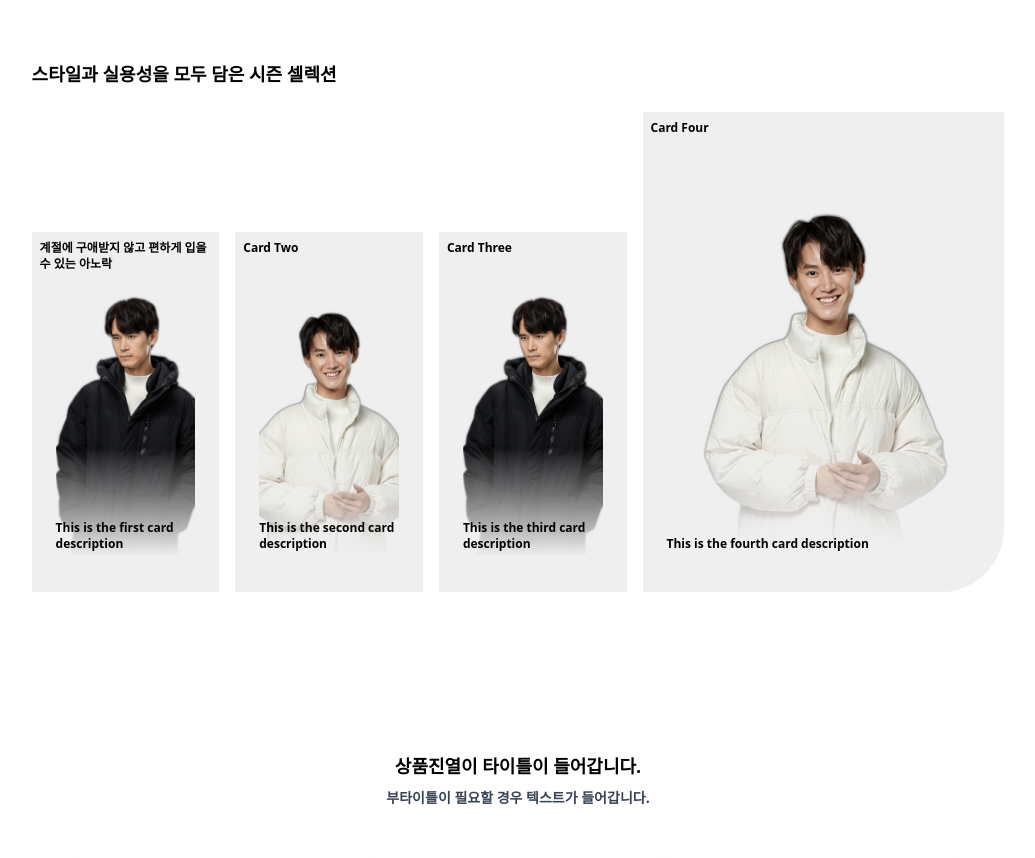
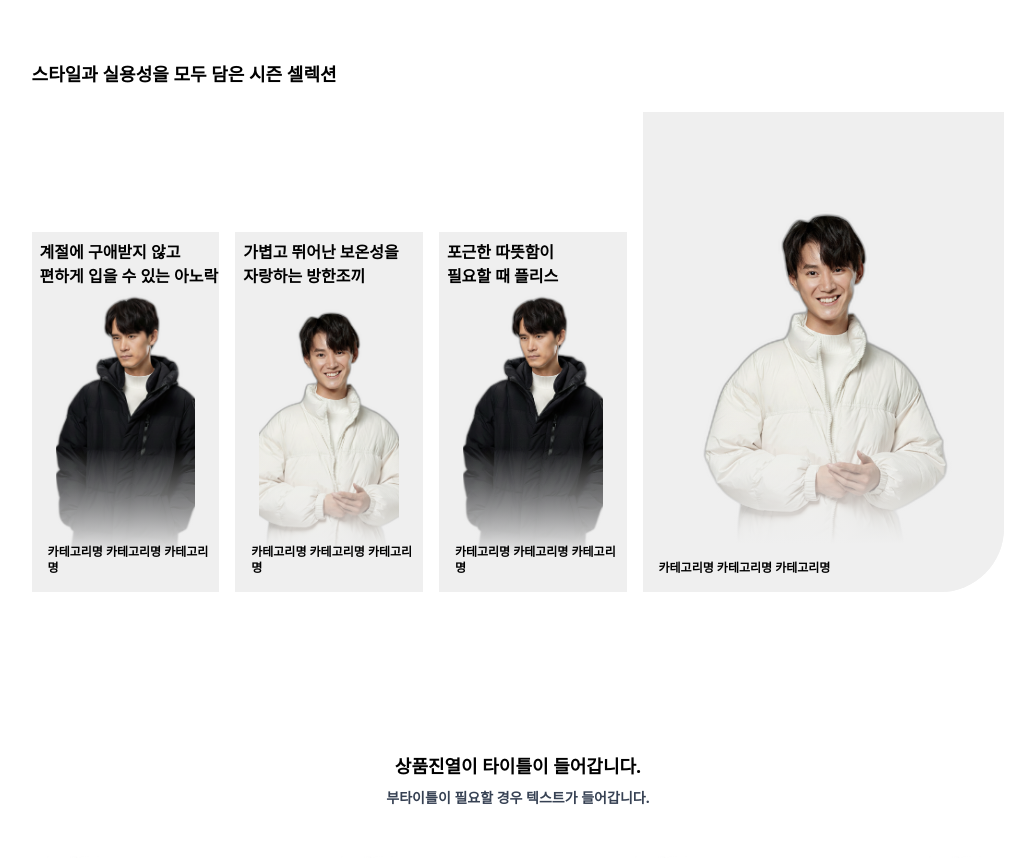
Before and after one commit to varan027/React-Landas-Assessment, a React (Vite) app in the folder frontend-web/: page /home in a window 1280 px wide. Shown: the part 900-1758 px from the top of the page, without its empty margins (122-1157 px from the left). Built offline with nearby package versions, Linux system fonts and the light colour scheme.

Commit message:
updated cards data

```diff
--- a/frontend-web/src/data/cardData.ts
+++ b/frontend-web/src/data/cardData.ts
@@ -2,22 +2,24 @@
 export const cardsData = [
   {
     image: 'src/assets/card-images-1.png',
-    title: '계절에 구애받지 않고 편하게 입을 수 있는 아노락',
-    subtitle: 'This is the first card description',
+    title: '계절에 구애받지 않고 ',
+    title2: '편하게 입을 수 있는 아노락',
+    subtitle: '카테고리명 카테고리명 카테고리명',
   },
   {
     image: 'src/assets/card-images-2.png',
-    title: 'Card Two',
-    subtitle: 'This is the second card description',
+    title: '가볍고 뛰어난 보온성을',
+    title2 : '자랑하는 방한조끼',
+    subtitle: '카테고리명 카테고리명 카테고리명',
   },
   {
     image: 'src/assets/card-images-1.png',
-    title: 'Card Three',
-    subtitle: 'This is the third card description',
+    title: '포근한 따뜻함이',
+    title2 : '필요할 때 플리스',
+    subtitle: '카테고리명 카테고리명 카테고리명',
   },
   {
     image: 'src/assets/card-images-2.png',
-    title: 'Card Four',
-    subtitle: 'This is the fourth card description',
+    subtitle: '카테고리명 카테고리명 카테고리명',
   },
 ];
--- a/frontend-web/src/features/home/components/atoms/CardSubtitle.tsx
+++ b/frontend-web/src/features/home/components/atoms/CardSubtitle.tsx
@@ -7,7 +7,7 @@ type CardSubtitleProps = {
 };
 
 const CardSubtitle: React.FC<CardSubtitleProps> = ({ children, className }) => {
-  return <p className={`text-xs font-semibold absolute bottom-10 left-6 ${className}`}>{children}</p>;
+  return <p className={`text-xs font-semibold absolute bottom-4 left-4 ${className}`}>{children}</p>;
 };
 
 export default CardSubtitle;
--- a/frontend-web/src/features/home/components/atoms/CardTitle.tsx
+++ b/frontend-web/src/features/home/components/atoms/CardTitle.tsx
@@ -7,7 +7,7 @@ type CardTitleProps = {
 };
 
 const CardTitle: React.FC<CardTitleProps> = ({ children, className }) => {
-  return <h3 className={`absolute top-2 font-semibold left-2 text-xs ${className}`}>{children}</h3>;
+  return <h3 className={`absolute top-2 font-semibold left-2 ${className}`}>{children}</h3>;
 };
 
 export default CardTitle;
--- a/frontend-web/src/features/home/components/molecules/Card.tsx
+++ b/frontend-web/src/features/home/components/molecules/Card.tsx
@@ -7,12 +7,13 @@ import CardSubtitle from '../atoms/CardSubtitle';
 type CardProps = {
   image: string;
   title: string;
+  title2 : string;
   subtitle: string;
   highlighted?: boolean;
   size?: 'large';
 };
 
-const Card: React.FC<CardProps> = ({ image, title, subtitle, highlighted, size }) => {
+const Card: React.FC<CardProps> = ({ image, title, title2, subtitle, highlighted, size }) => {
   return (
     <div
       className={`relative w-64 h-64 lg:h-90 lg:w-56 sm:h-80 duration-300 rounded-br-[4rem] lg:rounded-b-none
@@ -24,7 +25,7 @@ const Card: React.FC<CardProps> = ({ image, title, subtitle, highlighted, size }
 
       <CardImage src={image} />
 
-      <CardTitle>{title}</CardTitle>
+      <CardTitle>{title} <br /> {title2}</CardTitle>
       <CardSubtitle>{subtitle}</CardSubtitle>
     </div>
   );
--- a/frontend-web/src/features/home/components/organisms/Cardsection.tsx
+++ b/frontend-web/src/features/home/components/organisms/Cardsection.tsx
@@ -4,7 +4,8 @@ import Card from '../molecules/Card';
 
 type CardData = {
   image: string;
-  title: string;
+  title?: string;
+  title2?: string;
   subtitle: string;
 };
 
@@ -63,7 +64,8 @@ const CardSection: React.FC<CardSectionProps> = ({ cards }) => {
             <Card
               key={index}
               image={card.image}
-              title={card.title}
+              title={card.title ?? ''}
+              title2={card.title2 ?? ''}
               subtitle={card.subtitle}
               highlighted={index === centerIndex}
               size={index === 3 ? 'large' : undefined}
```
